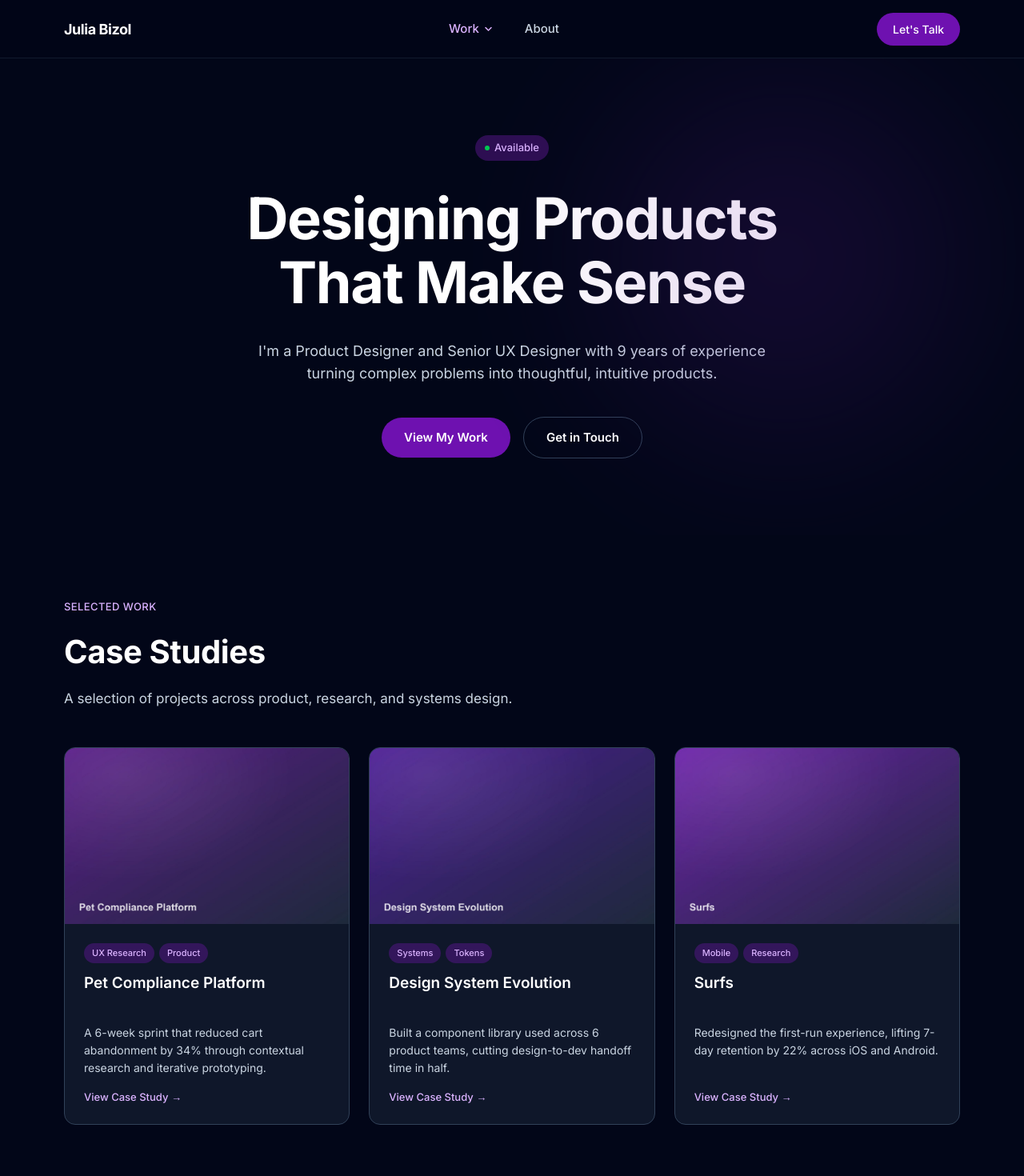
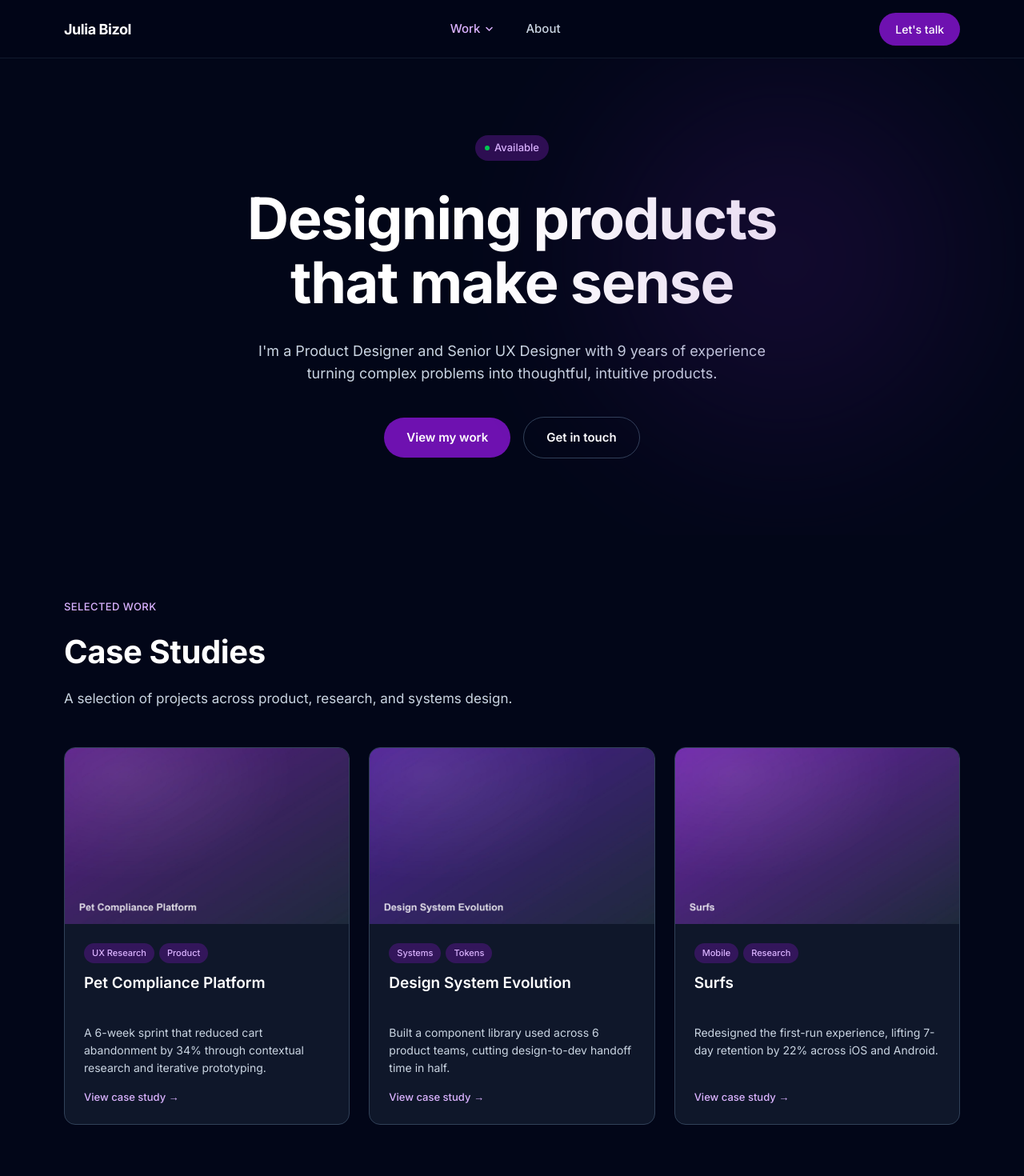
Before and after one commit to juliabizol/julia-portfolio, a Next.js app: page / in a window 1280 px wide. Shown: the top 1470 px of the page at 80% size. Built offline with nearby package versions, Linux system fonts and the light colour scheme.

Commit message:
Apply sentence case to button labels and homepage Hero headline

```diff
--- a/src/app/about/page.tsx
+++ b/src/app/about/page.tsx
@@ -270,7 +270,7 @@ export default function AboutPage() {
               download
               className="inline-block rounded-full bg-purple-800 hover:bg-purple-700 transition-colors text-white text-[15px] font-semibold px-7 py-4"
             >
-              Download Résumé
+              Download résumé
             </a>
           </div>
         </section>
--- a/src/components/hero.tsx
+++ b/src/components/hero.tsx
@@ -20,9 +20,9 @@ export function Hero() {
 
       {/* Headline */}
       <h1 className="max-w-[900px] text-[40px] sm:text-[56px] lg:text-[72px] font-bold leading-[1.1] lg:leading-[80px] tracking-[-0.02em] text-white">
-        Designing Products
+        Designing products
         <br />
-        That Make Sense
+        that make sense
       </h1>
 
       {/* Subtitle */}
@@ -38,13 +38,13 @@ export function Hero() {
           href="#work"
           className="w-full sm:w-auto text-center rounded-full bg-purple-800 hover:bg-purple-700 transition-colors px-7 py-[14px] text-[15px] font-semibold text-white"
         >
-          View My Work
+          View my work
         </a>
         <a
           href="#contact"
           className="w-full sm:w-auto text-center rounded-full border border-slate-700 hover:border-slate-500 transition-colors px-7 py-[14px] text-[15px] font-semibold text-white"
         >
-          Get in Touch
+          Get in touch
         </a>
       </div>
     </section>
--- a/src/components/nav.tsx
+++ b/src/components/nav.tsx
@@ -116,7 +116,7 @@ export function Nav({ activeSection }: { activeSection?: string }) {
         href="/#contact"
         className="hidden md:block bg-purple-800 hover:bg-purple-700 transition-colors text-white text-[14px] font-medium px-5 py-[10px] rounded-full"
       >
-        Let&apos;s Talk
+        Let&apos;s talk
       </a>
 
       {/* Mobile hamburger */}
@@ -172,7 +172,7 @@ export function Nav({ activeSection }: { activeSection?: string }) {
               onClick={() => setMenuOpen(false)}
               className="inline-block bg-purple-800 hover:bg-purple-700 text-white text-[14px] font-medium px-5 py-[10px] rounded-full"
             >
-              Let&apos;s Talk
+              Let&apos;s talk
             </a>
           </div>
         </div>
--- a/src/components/work.tsx
+++ b/src/components/work.tsx
@@ -48,7 +48,7 @@ function ProjectCard({
         </h3>
         <p className="text-[14px] leading-[22px] text-slate-300">{desc}</p>
         <span className="mt-auto pt-1 text-[13px] font-medium text-purple-300 group-hover:underline">
-          View Case Study →
+          View case study →
         </span>
       </div>
     </Link>
```
